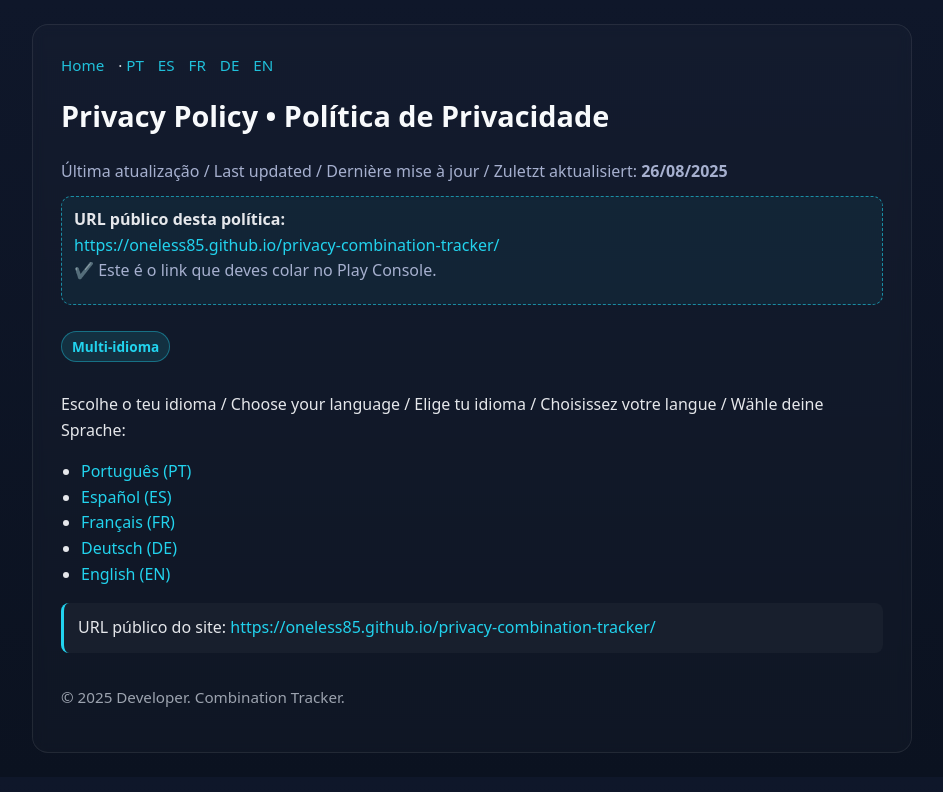
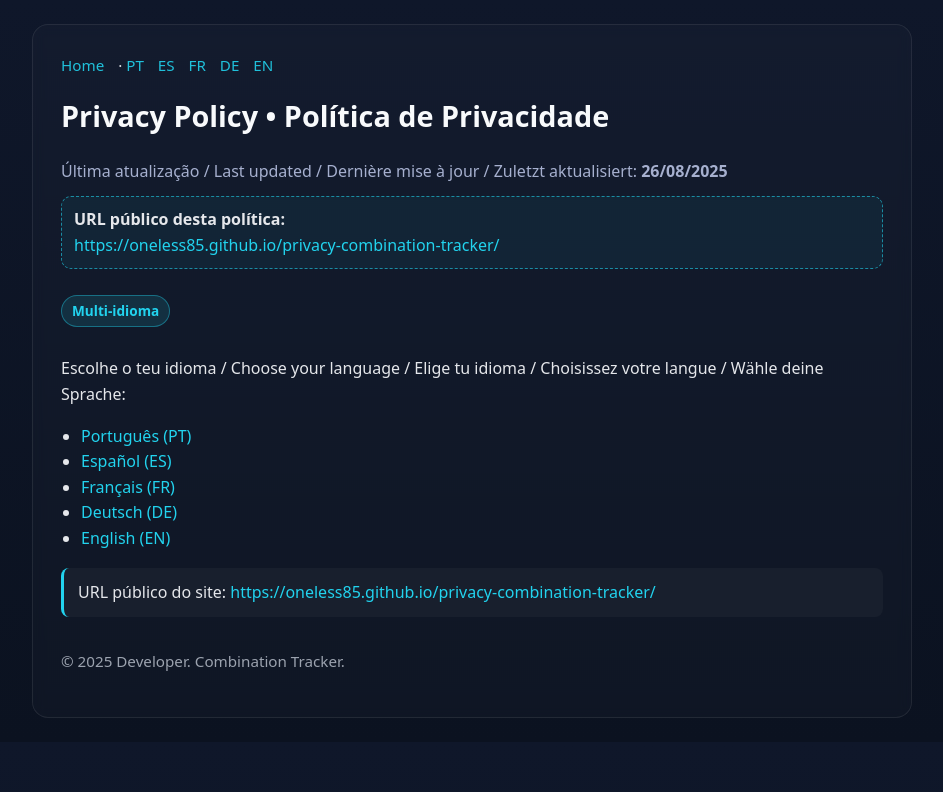
Before and after one commit to Oneless85/privacy-combination-tracker, a plain HTML site: page index.html in a window 1280 px wide. Shown: the whole page, without its empty margins (168-1111 px from the left). Drawn offline with Linux system fonts and the light colour scheme.

Commit message:
Update index.html

```diff
--- a/index.html
+++ b/index.html
@@ -31,7 +31,7 @@
     <div class="urlbox">
       <strong>URL público desta política:</strong>
       <div><a href="https://oneless85.github.io/privacy-combination-tracker/">https://oneless85.github.io/privacy-combination-tracker/</a></div>
-      <div class="meta">✔️ Este é o link que deves colar no Play Console.</div>
+
     </div>
 
     <p class="badge">Multi-idioma</p>
```
